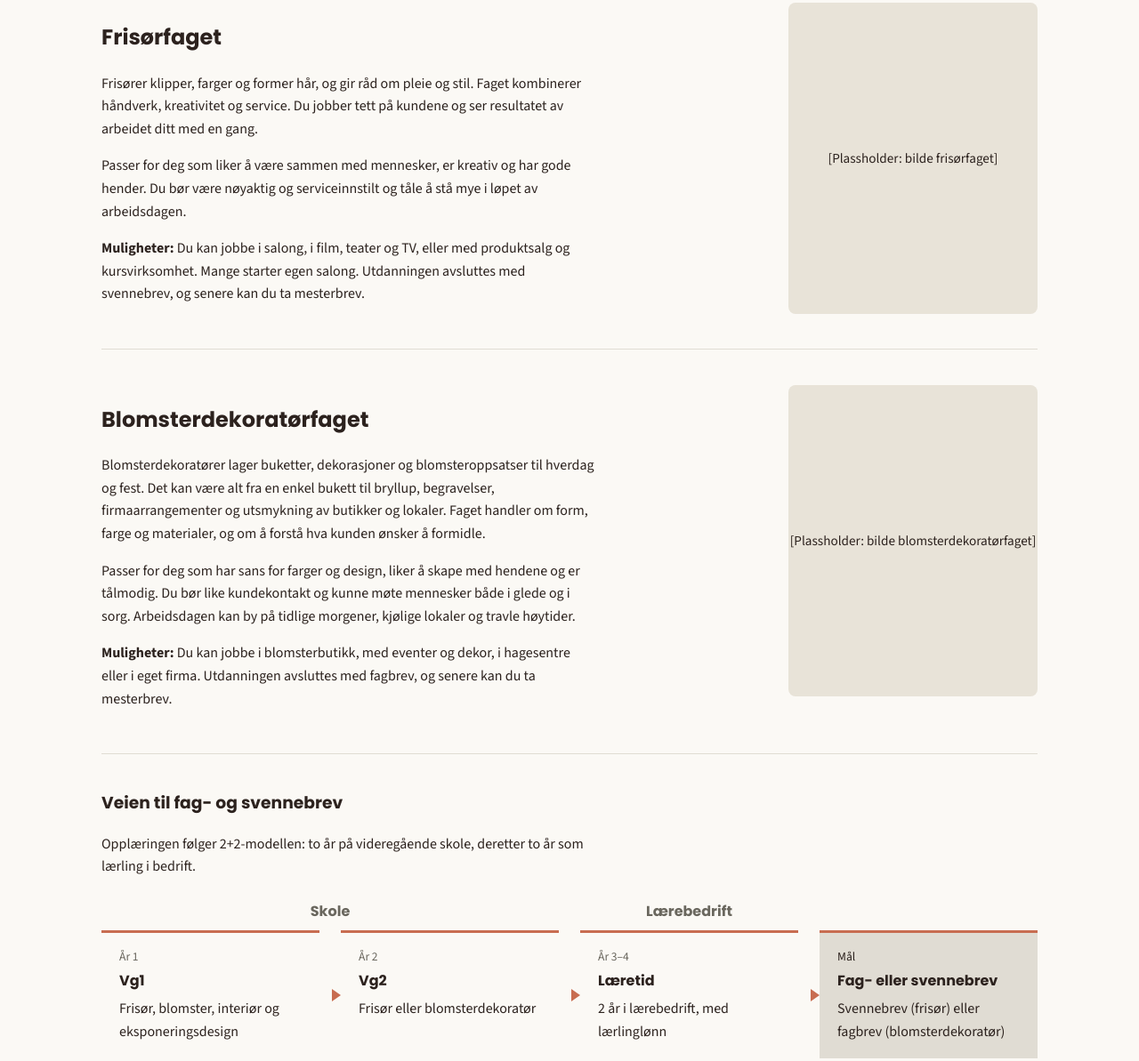
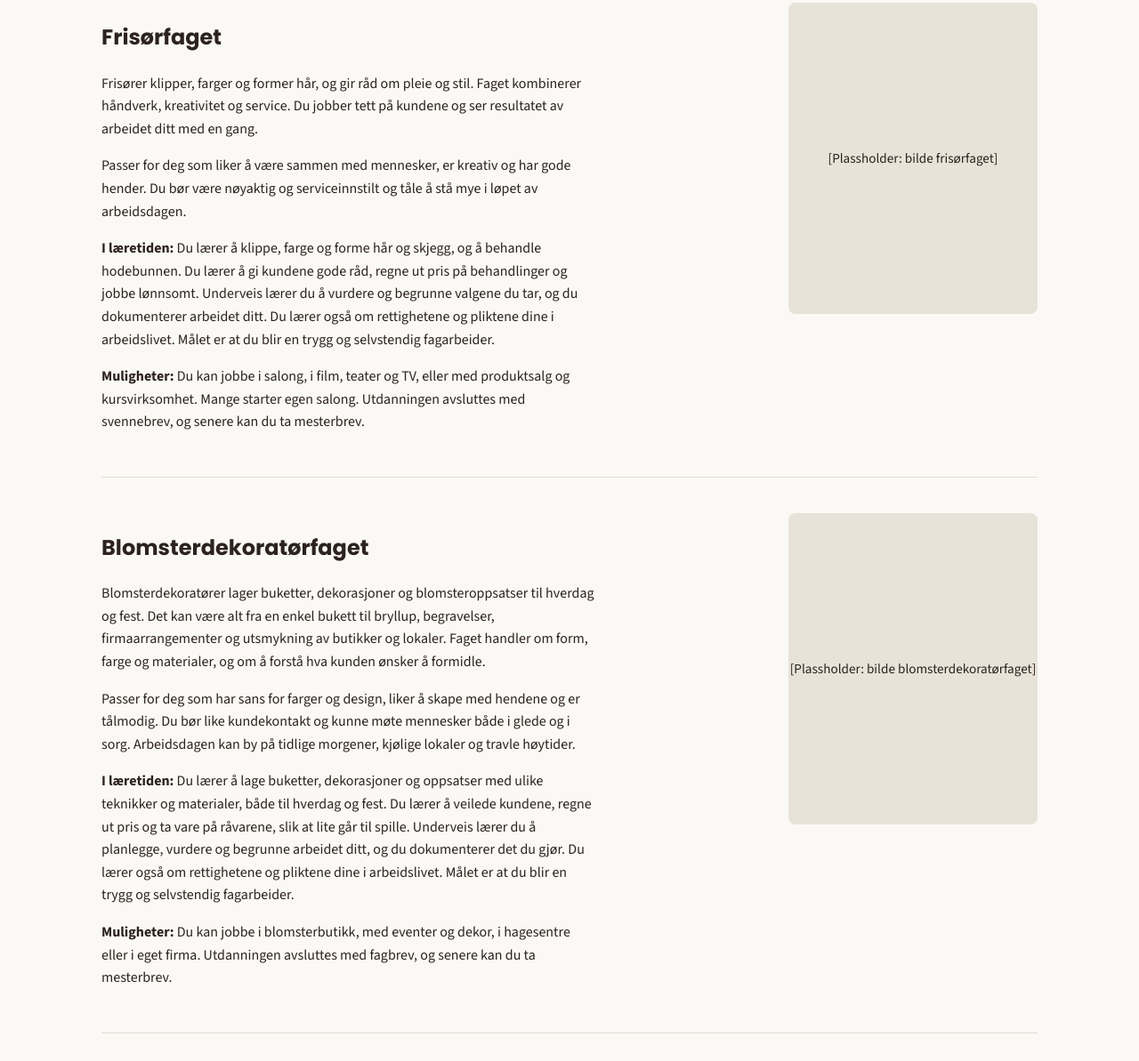
Before and after one commit to OFAAgder/ofa-nettside, a plain HTML site: page fagene-vare.html in a window 1280 px wide. Shown: the part 316-1509 px from the top of the page at 89% size. Drawn offline with Linux system fonts and the light colour scheme.

Commit message:
Legg til "I læretiden"-avsnitt i de tre fagdelene på fagene-vare.html
Co-Authored-By: Claude Sonnet 5 <noreply@anthropic.com>

```diff
--- a/fagene-vare.html
+++ b/fagene-vare.html
@@ -48,6 +48,7 @@
           <h2>Frisørfaget</h2>
           <p>Frisører klipper, farger og former hår, og gir råd om pleie og stil. Faget kombinerer håndverk, kreativitet og service. Du jobber tett på kundene og ser resultatet av arbeidet ditt med en gang.</p>
           <p>Passer for deg som liker å være sammen med mennesker, er kreativ og har gode hender. Du bør være nøyaktig og serviceinnstilt og tåle å stå mye i løpet av arbeidsdagen.</p>
+          <p><strong>I læretiden:</strong> Du lærer å klippe, farge og forme hår og skjegg, og å behandle hodebunnen. Du lærer å gi kundene gode råd, regne ut pris på behandlinger og jobbe lønnsomt. Underveis lærer du å vurdere og begrunne valgene du tar, og du dokumenterer arbeidet ditt. Du lærer også om rettighetene og pliktene dine i arbeidslivet. Målet er at du blir en trygg og selvstendig fagarbeider.</p>
           <p><strong>Muligheter:</strong> Du kan jobbe i salong, i film, teater og TV, eller med produktsalg og kursvirksomhet. Mange starter egen salong. Utdanningen avsluttes med svennebrev, og senere kan du ta mesterbrev.</p>
         </div>
         <!-- Plassholder: bytt ut med <img src="images/frisorfaget-web.jpg" alt="[alternativ tekst kommer]" class="fagbilde"> når bildet er klart -->
@@ -61,6 +62,7 @@
           <h2>Blomsterdekoratørfaget</h2>
           <p>Blomsterdekoratører lager buketter, dekorasjoner og blomsteroppsatser til hverdag og fest. Det kan være alt fra en enkel bukett til bryllup, begravelser, firmaarrangementer og utsmykning av butikker og lokaler. Faget handler om form, farge og materialer, og om å forstå hva kunden ønsker å formidle.</p>
           <p>Passer for deg som har sans for farger og design, liker å skape med hendene og er tålmodig. Du bør like kundekontakt og kunne møte mennesker både i glede og i sorg. Arbeidsdagen kan by på tidlige morgener, kjølige lokaler og travle høytider.</p>
+          <p><strong>I læretiden:</strong> Du lærer å lage buketter, dekorasjoner og oppsatser med ulike teknikker og materialer, både til hverdag og fest. Du lærer å veilede kundene, regne ut pris og ta vare på råvarene, slik at lite går til spille. Underveis lærer du å planlegge, vurdere og begrunne arbeidet ditt, og du dokumenterer det du gjør. Du lærer også om rettighetene og pliktene dine i arbeidslivet. Målet er at du blir en trygg og selvstendig fagarbeider.</p>
           <p><strong>Muligheter:</strong> Du kan jobbe i blomsterbutikk, med eventer og dekor, i hagesentre eller i eget firma. Utdanningen avsluttes med fagbrev, og senere kan du ta mesterbrev.</p>
         </div>
         <!-- Plassholder: bytt ut med <img src="images/blomsterdekoratorfaget-web.jpg" alt="[alternativ tekst kommer]" class="fagbilde"> når bildet er klart -->
@@ -111,6 +113,7 @@
           <h2>Salgsfaget – fagbrev nr. 2</h2>
           <p>Salgsfaget tilbyr vi til frisører og blomsterdekoratører som allerede har svenne- eller fagbrev og ønsker en bredere utdanning. Her lærer du kundebehandling, salg, markedsføring, vareflyt og enkel økonomi – kompetanse som gjør deg sterkere i den jobben du allerede har.</p>
           <p>Passer for deg som vil ta mer ansvar på arbeidsplassen, er interessert i hvordan en butikk eller salong drives, og liker å jobbe med kunder, produkter og tall.</p>
+          <p><strong>I læretiden:</strong> Du lærer å finne ut hva kundene trenger, og å gi dem gode råd om produkter og tjenester. Du lærer om markedsføring, også i digitale kanaler, og om hva som gjør driften av en bedrift lønnsom. Underveis lærer du å planlegge, vurdere og begrunne arbeidet ditt, og du dokumenterer det du gjør. Du lærer også om rettighetene og pliktene dine i arbeidslivet. Målet er at du blir en trygg fagarbeider som kan kombinere fagkunnskapen din med god salgskompetanse.</p>
           <p><strong>Muligheter:</strong> Med to fagbrev står du sterkere i roller som butikk- eller salongleder, innkjøpsansvarlig eller som selvstendig næringsdrivende. Læretiden vurderes individuelt ut fra den utdanningen og erfaringen du har fra før.</p>
         </div>
         <!-- Plassholder: bytt ut med <img src="images/salgsfaget-web.jpg" alt="[alternativ tekst kommer]" class="fagbilde"> når bildet er klart -->
```
